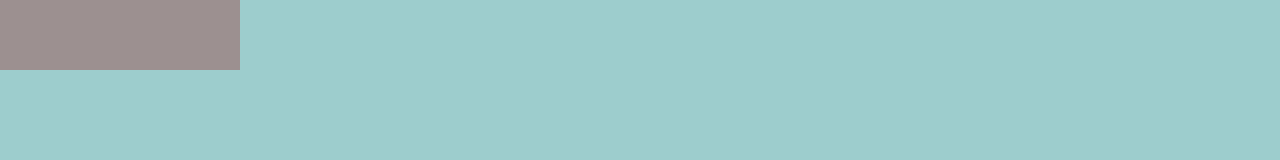
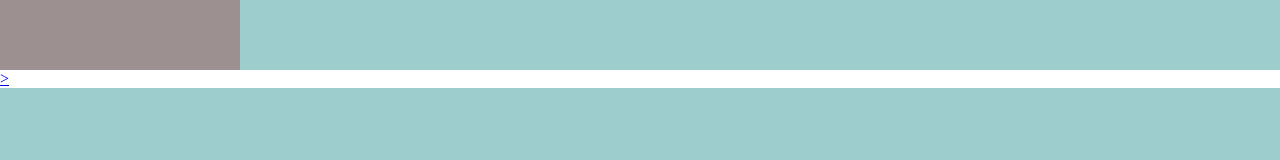
Before and after one commit to Ari-F90/my-portfolio, a Vue app: page / in a window 1280 px wide. Shown: the part 730-890 px from the top of the page. Built offline with nearby package versions, Linux system fonts and the light colour scheme; a web font is replaced by a local one.

Commit message:
Update arrow and app components

```diff
--- a/src/App.vue
+++ b/src/App.vue
@@ -1,5 +1,6 @@
 <template>
   <HomePage />
+  <ArrowUp />
   <AboutPage />
   <TechStack />
   <ContactPage />
@@ -8,6 +9,7 @@
 <script>
 import { defineComponent } from "vue";
 import HomePage from "./components/HomePage.vue";
+import ArrowUp from "./components/ArrowUp.vue";
 import AboutPage from "./components/AboutPage.vue";
 import TechStack from "./components/TechStack.vue";
 import ContactPage from "./components/ContactPage.vue";
@@ -16,6 +18,7 @@ export default defineComponent({
   name: "App",
   components: {
     HomePage,
+    ArrowUp,
     AboutPage,
     TechStack,
     ContactPage,
--- a/src/components/ArrowUp.vue
+++ b/src/components/ArrowUp.vue
@@ -1,13 +1,9 @@
 <template>
   <div class="arrow-container">
-    <a href="#home"
-      ><i>
-        <img
-          class="arrow"
-          alt="move-up arrow"
-          src="../../public/img/up.png"
-        /> </i
-    ></a>
+    <a href="#home">
+      <img class="arrow" alt="move-up arrow" src="../../public/img/up.png" />
+      ></a
+    >
   </div>
 </template>
 
```
